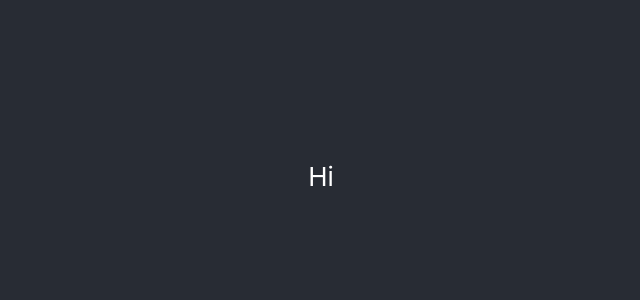
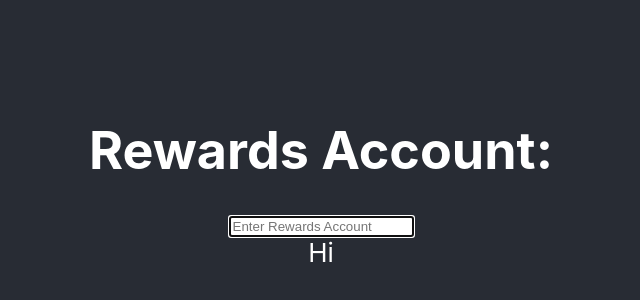
Before and after one commit to Chaotic-Nite/reward-points, a React (Create React App) app: page / in a window 1280 px wide. Shown: the part 224-524 px from the top of the page, without its empty margins (319-959 px from the left). Built offline with nearby package versions, Linux system fonts and the light colour scheme.

Commit message:
Set up searchAccounts function

```diff
--- a/src/App.js
+++ b/src/App.js
@@ -3,13 +3,39 @@ import "./App.css";
 import RewardBonus from "./components/reward-bonus/RewardBonus";
 
 function App() {
-  const [state, setState] = useState({
-    input: "",
-  });
+  const [state, setState] = useState("");
+  const [input, setInput] = useState("");
+  const [receipt, setReceipt] = useState(null);
   const data = require("./test-receipts/receipts.json");
+
+  const searchAccounts = (event) => {
+    if (event.key === "Enter") {
+      const inputValue = input;
+      setInput("");
+      const filterdData = data.filter(
+        (item) => item.rewardAccount == inputValue
+      );
+      if (filterdData.length === 0) {
+        setState("");
+        return;
+      }
+      setState(inputValue);
+    }
+  };
+
   return (
     <div className="App">
       <header className="App-header">
+        <h1>Rewards Account: {state}</h1>
+        <input
+          className="new-todo"
+          placeholder="Enter Rewards Account"
+          value={input}
+          onChange={(event) => setInput(event.target.value)}
+          onKeyDown={(event) => searchAccounts(event)}
+          autoFocus
+        />
+
         <RewardBonus data={data} />
       </header>
     </div>
```
